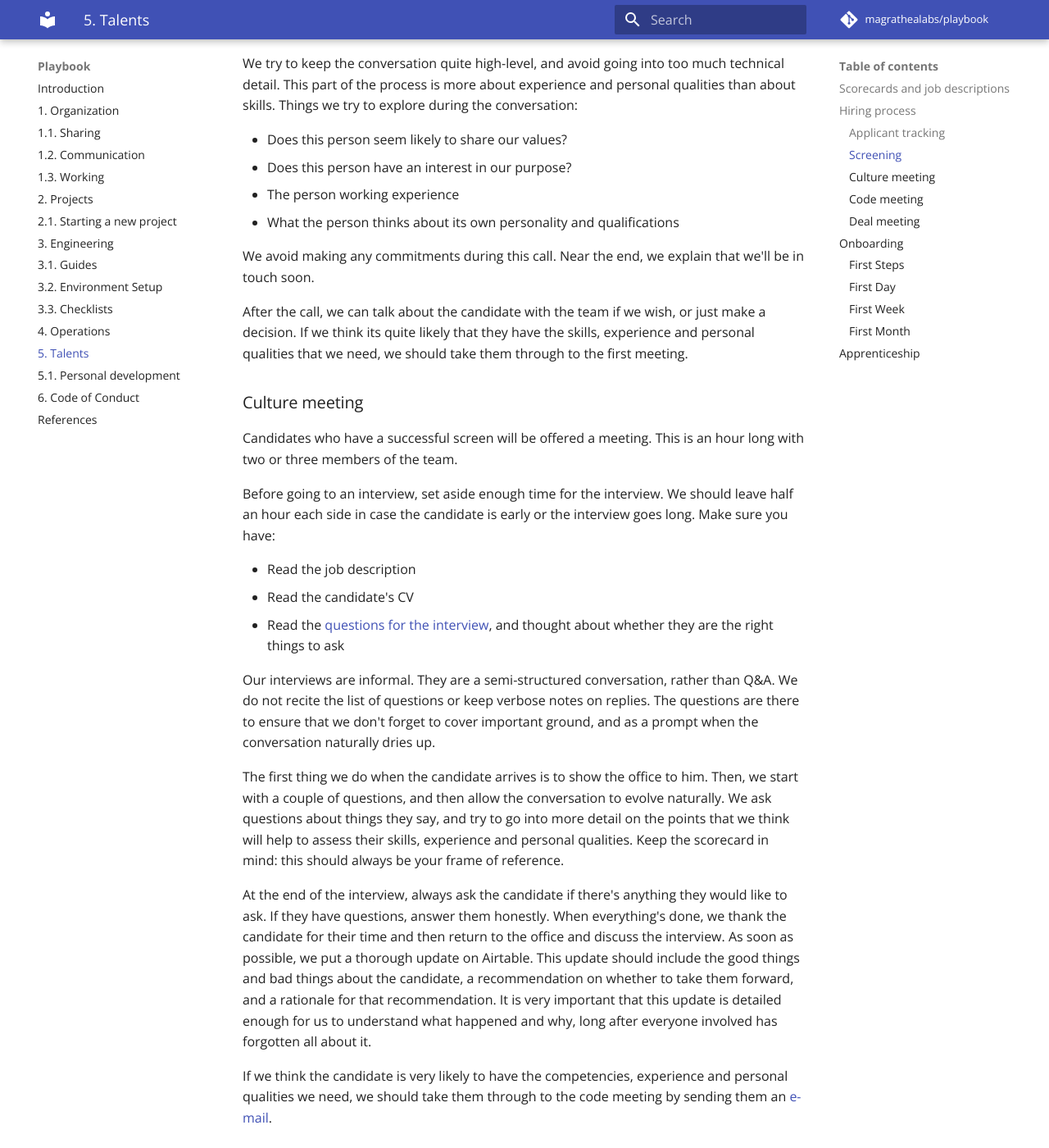
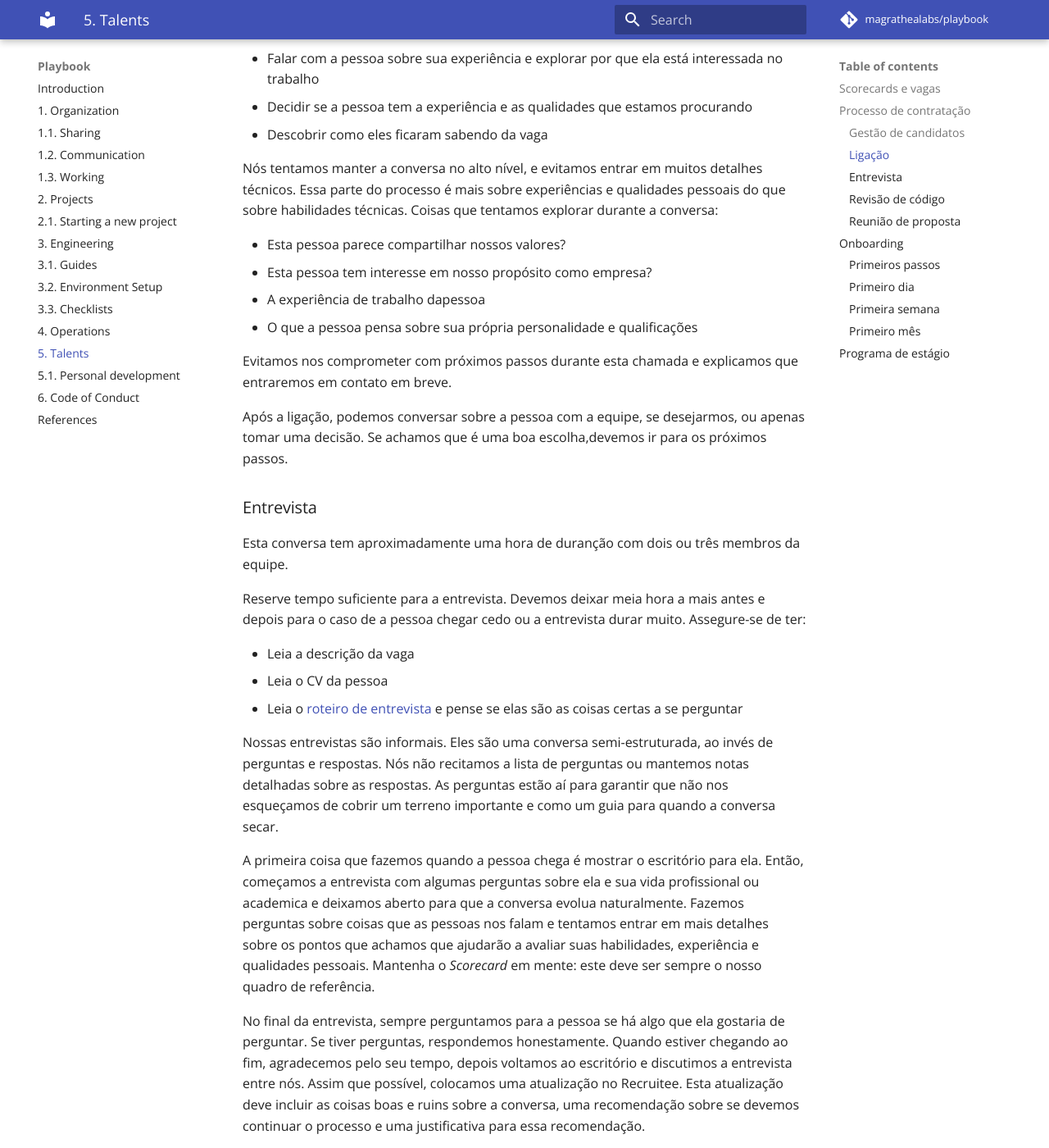
Before and after one commit to magrathealabs/playbook, an MkDocs documentation site: the page built from docs/5-talents.md, in a window 1280 px wide and 1400 px high, scrolled down 2316 px. Shown: the whole window at 82% size. Built offline with MkDocs 1.6.1 and Material for MkDocs 9.7.7, drawn with Linux system fonts in a browser that asks for light colours; comment, search, counter and statistics services are not loaded; some of the changed text lies outside the part shown.

Commit message:
Translate `5-talents.md` to pt-BR (#52)
* Translate 5-talents.md

* spell checking and applying suggestions of code review

```diff
--- a/docs/5-talents.md
+++ b/docs/5-talents.md
@@ -1,135 +1,133 @@
-# Talents
+# Pessoas
 
-We do not recruit people. We do not hire resources. We discover and help to develop talents. We're looking for people who are proud of their craft and wanting to evolve their careers.
+Nós não recrutamos pessoas, tampouco contratamos recursos. Nós descobrimos e ajudamos a desenvolver talentos. Estamos procurando por quem tenha orgulho de seu ofício e queiram evoluir em sua carreira.
 
-We're constantly looking for new people to join the team, but we're not in a hurry. Our hiring process take 3 to 4 weeks to complete.  We don't want to make a mistake by hiring the wrong person.
+Estamos constantemente à procura de novas pessoas para se juntar ao time, mas não estamos com pressa. Nosso processo de contratação leva de 4 a 6 semanas para ser concluído. Nós não queremos cometer um erro ao contratar a pessoa errada.
 
-The first way we find people is through our networks. We look for people we know. The second way is on Meetups and events, local or online professional communities. The third way we find people is by making sure we're regularly blogging about what we're doing, and being open about our culture, work and process.
+A primeira maneira de encontrar pessoas é através das nossas redes de contatos. Nós procuramos aqueles que conhecemos. A segunda maneira é em meetups e eventos, comunidades profissionais locais ou on-line. A terceira maneira é nos certificarmos de que estamos regularmente falando sobre o que estamos fazendo e sermos abertos sobre nossa cultura, trabalho e processo.
 
-We know what we will get when we hire our teammates in this way. We know they will take initiative because they voluntarily contributed to the community, to open source. We know their coding style. We know their personality and energy level from the local and online  professional communities.
+Sabemos o que obteremos quando contratarmos novas pessoas para a equipe dessa maneira. Sabemos que elas tomarão iniciativa porque contribuíram voluntariamente para a comunidade, para projetos *open-source* ou para seu próprio desenvolvimento pessoal. Nós sabemos o seu estilo de trabalho, conhecemos sua personalidade e sua energia pelo contato que tivemos com eles nas comunidades profissionais locais e on-line.
 
-## Scorecards and job descriptions
+## Scorecards e vagas
 
-Before we decide to advertise a new job, we write a [scorecard](https://hbr.org/2016/02/a-scorecard-for-making-better-hiring-decisions). This helps us make sure we all agree on what we need, and helps candidates to know if their skills are a good for the job. A Scorecard contains the position mission, the outcomes expected from the person, and the competencies needed for the job. The outcomes and competencies need to be things that we can have a go at understanding by asking questions and observing a candidate's behaviour.
+Antes de decidirmos anunciar uma nova vaga, escrevemos um *[Scorecard](https://hbr.org/2016/02/a-scorecard-for-making-better-hiring-decisions)*. Isso nos ajuda a garantir que todos concordem com o que precisamos e ajude as pessoas que se candidatam a saberem se suas habilidades são boas para o trabalho. Um *Scorecard* contém a missão de vaga, os resultados esperados da pessoa e as competências necessárias para o trabalho. Os resultados e competências precisam ser claros, e precisamos conseguir identificar eles fazendo perguntas e observando o comportamento de uma pessoa que se candidatou para a vaga durante as entrevistas.
 
-Throughout the rest of the process, we'll use this document to decide what questions to ask in the meetings.
+Durante o processo de recrutamento, usamos este documento para decidir quais perguntas fazer nas reuniões.
 
-Based on the scorecard, we write a job description that contains:
+Com base no *Scorecard*, escrevemos um anúncio de vaga que contém:
 
-* What we expect for the position
-* What career opportunities we're offering
-* The competencies we're looking for
-* How would be a typical day of work
-* The process that the applicant will follow
+* O que esperamos para a posição
+* Que oportunidades de carreira estamos oferecendo
+* As competências que estamos procurando
+* Como seria um dia típico de trabalho?
+* O processo que a pessoa seguirá
 
-It's important for the job descriptions to be declarative and as objective as possible.
+É importante que as descrições das vagas sejam declarativas e tão objetivas quanto possível.
 
-Almost everything we know about discovering and how to bring the best talents to the team we learned from the books [Who](https://www.goodreads.com/book/show/4989687-who), [Scaling Up](https://www.goodreads.com/book/show/22212880-scaling-up) and [Management 3.0](https://www.goodreads.com/book/show/10210821-management-3-0). Take a look at them.
+Quase tudo o que sabemos sobre como trazer os melhores talentos para o time aprendemos com os livros [Who](https://www.goodreads.com/book/show/4989687-who), [Scaling Up](https://www.goodreads.com/book/show/22212880-scaling-up) e [Management 3.0](https://www.goodreads.com/book/show/10210821-management-3-0). Dê uma olhada neles.
 
-## Hiring process
+## Processo de contratação
 
-If someone in the company knows and likes you, we will send you an e-mail. If you come to us, you should apply in our [careers web page](http://www.magrathealabs.com/careers/).
+Se alguém da empresa conhece e gosta de você, nós lhe enviaremos um e-mail. Se você vier até nós, você deve se inscrever em nossa [página de novas carreiras](http://careers.magrathealabs.com).
 
-Each candidate moves through a number of stages before being offered a job or declined: a screening interview via phone, a meeting to know the company, a meeting to discuss code with engineers and a meeting to close the deal.
+Cada pessoa passa por várias etapas antes de receber uma oferta de emprego ou recusar: uma entrevista por telefone, uma conversa para conhecer a empresa, uma conversa para conversar sobre código com o time e uma reunião de proposta.
 
-We feel strongly that it's important to be respectful of candidates time and interest in us, and that their attention is valuable. So we do our best to be responsive, human and open. It's particularly important to give unsuccessful candidates good, through feedback about why we haven't made them an offer.
+Sentimos que é importante sermos respeitosos com o tempo e interesse das pessoas que nos enviam currículo. Por isso, fazemos o nosso melhor para sermos responsivos, humanos e abertos. É particularmente importante para nós dar um retorno para aqueles que não foram bem no processo de contratação.
 
-This is the process we follow:
+Este é o processo que seguimos:
 
-1. Someone recommends you, or you apply to a position
-2. Someone at MLabs will send you an e-mail to schedule a call
-3. We call you to know you better and to introduce the company and what we're doing here
-4. If we like you, and you like us, we schedule a meeting in our office so our team can know you better
-5. If you have a cultural fit with us, in the next meeting we will talk about code
-6. If everything goes as expected, we schedule a meeting to discuss the terms
-7. You start working with us 🎉
+1. Alguém recomenda você, ou você se aplica a uma vaga
+2. Alguém na Magrathea enviará um e-mail para agendar uma ligação
+3. Nós ligamos para você para conhecer você melhor e apresentar a empresa e o que estamos fazendo aqui
+4. Se gostamos de você e você gostou de nós, faremos um projeto de código juntos ou você irá apresentar um projeto seu para nós
+5. Agendamos uma conversa em nosso escritório para que nossa equipe te conheça melhor
+6. Se tudo correr como esperado, agendamos uma reunião para discutir os termos de contrato
+7. Você começa a trabalhar conosco 🎉
 
-### Applicant tracking
+### Gestão de candidatos
 
-We track each candidate's progress through the process on the [ATS workspace on Airtable](https://airtable.com/tblDPnrrwTu2qHsQR/viwBgGEWMFGPCeyoT). We manually add candidates or they are created automatically by the forms we use in our [careers web page](http://www.magrathealabs.com/careers/).
+Gerenciamos a contratação de cada candidato através do [Recruitee](https://recruitee.com). Adicionamos os candidatos manualmente ou eles mesmos se candidatam através dos formulários disponibilizados em nossa [página de novas carreiras](http://careers.magrathealabs.com).
 
-### Screening
+### Ligação
 
-The purpose of the screening is to:
+O objetivo da ligação é:
 
-* Introduce ourselves and explain a little more about the job and life at MLabs
-* Talk to the candidate about their experience and explore why they are interested in the job
-* Decide whether you think they are quite likely to have the experience and personal qualities that we're looking for
-*  Know how they heard about the job
+* Nos apresentar e explicar um pouco sobre o trabalho e a vida na Magrathea
+* Falar com a pessoa sobre sua experiência e explorar por que ela está interessada no trabalho
+* Decidir se a pessoa tem a experiência e as qualidades que estamos procurando
+* Descobrir como eles ficaram sabendo da vaga
 
-We try to keep the conversation quite high-level, and avoid going into too much technical detail. This part of the process is more about experience and personal qualities than about skills. Things we try to explore during the conversation:
+Nós tentamos manter a conversa no alto nível, e evitamos entrar em muitos detalhes técnicos. Essa parte do processo é mais sobre experiências e qualidades pessoais do que sobre habilidades técnicas. Coisas que tentamos explorar durante a conversa:
 
-* Does this person seem likely to share our values?
-* Does this person have an interest in our purpose?
-* The person working experience
-* What the person thinks about its own personality and qualifications
+* Esta pessoa parece compartilhar nossos valores?
+* Esta pessoa tem interesse em nosso propósito como empresa?
+* A experiência de trabalho dapessoa
+* O que a pessoa pensa sobre sua própria personalidade e qualificações
 
-We avoid making any commitments during this call. Near the end, we explain that we'll be in touch soon.
+Evitamos nos comprometer com próximos passos durante esta chamada e explicamos que entraremos em contato em breve.
 
-After the call, we can talk about the candidate with the team if we wish, or just make a decision. If we think its quite likely that they have the skills, experience and personal qualities that we need, we should take them through to the first meeting.
+Após a ligação, podemos conversar sobre a pessoa com a equipe, se desejarmos, ou apenas tomar uma decisão. Se achamos que é uma boa escolha,devemos ir para os próximos passos.
 
-### Culture meeting
+### Entrevista
 
-Candidates who have a successful screen will be offered a meeting. This is an hour long with two or three members of the team.
+Esta conversa tem aproximadamente uma hora de duranção com dois ou três membros da equipe.
 
-Before going to an interview, set aside enough time for the interview. We should leave half an hour each side in case the candidate is early or the interview goes long. Make sure you have:
+Reserve tempo suficiente para a entrevista. Devemos deixar meia hora a mais antes e depois para o caso de a pessoa chegar cedo ou a entrevista durar muito. Assegure-se de ter:
 
-* Read the job description
-* Read the candidate's CV
-* Read the [questions for the interview](https://docs.google.com/document/d/122snZj5ya9aEmMAenR_8nDszMRFvJM-1ih0rQ4L6gHY/edit), and thought about whether they are the right things to ask
+* Leia a descrição da vaga
+* Leia o CV da pessoa
+* Leia o [roteiro de entrevista](https://docs.google.com/document/d/122snZj5ya9aEmMAenR_8nDszMRFvJM-1ih0rQ4L6gHY/edit) e pense se elas são as coisas certas a se perguntar
 
-Our interviews are informal. They are a semi-structured conversation, rather than Q&A. We do not recite the list of questions or keep verbose notes on replies. The questions are there to ensure that we don't forget to cover important ground, and as a prompt when the conversation naturally dries up.
+Nossas entrevistas são informais. Eles são uma conversa semi-estruturada, ao invés de perguntas e respostas. Nós não recitamos a lista de perguntas ou mantemos notas detalhadas sobre as respostas. As perguntas estão aí para garantir que não nos esqueçamos de cobrir um terreno importante e como um guia para quando a conversa secar.
 
-The first thing we do when the candidate arrives is to show the office to him. Then, we start with a couple of questions, and then allow the conversation to evolve naturally. We ask questions about things they say, and try to go into more detail on the points that we think will help to assess their skills, experience and personal qualities. Keep the scorecard in mind: this should always be your frame of reference.
+A primeira coisa que fazemos quando a pessoa chega é mostrar o escritório para ela. Então, começamos a entrevista com algumas perguntas sobre ela e sua vida profissional ou academica e deixamos aberto para que a conversa evolua naturalmente. Fazemos perguntas sobre coisas que as pessoas nos falam e tentamos entrar em mais detalhes sobre os pontos que achamos que ajudarão a avaliar suas habilidades, experiência e qualidades pessoais. Mantenha o *Scorecard* em mente: este deve ser sempre o nosso quadro de referência.
 
-At the end of the interview, always ask the candidate if there's anything they would like to ask. If they have questions, answer them honestly. When everything's done, we thank the candidate for their time and then return to the office and discuss the interview. As soon as possible, we put a thorough update on Airtable. This update should include the good things and bad things about the candidate, a recommendation on whether to take them forward, and a rationale for that recommendation. It is very important that this update is detailed enough for us to understand what happened and why, long after everyone involved has forgotten all about it.
+No final da entrevista, sempre perguntamos para a pessoa se há algo que ela gostaria de perguntar. Se tiver perguntas, respondemos honestamente. Quando estiver chegando ao fim, agradecemos pelo seu tempo, depois voltamos ao escritório e discutimos a entrevista entre nós. Assim que possível, colocamos uma atualização no Recruitee. Esta atualização deve incluir as coisas boas e ruins sobre a conversa, uma recomendação sobre se devemos continuar o processo e uma justificativa para essa recomendação.
 
-If we think the candidate is very likely to have the competencies, experience and personal qualities we need, we should take them through to the code meeting by sending them an [e-mail](https://docs.google.com/document/d/122snZj5ya9aEmMAenR_8nDszMRFvJM-1ih0rQ4L6gHY/edit).
+Se achamos que a pessoa tenha as competências, a experiência e as qualidades pessoais de que precisamos, devemos conduzi-la para a conversa sobre código enviando um [e-mail de convite](https://docs.google.com/document/d/122snZj5ya9aEmMAenR_8nDszMRFvJM-1ih0rQ4L6gHY/edit).
 
-### Code meeting
+### Revisão de código
 
-The code meeting is exactly the same as the first interview, but with different members of the team and [different questions](https://docs.google.com/document/d/122snZj5ya9aEmMAenR_8nDszMRFvJM-1ih0rQ4L6gHY/edit). In this meeting we talk about code and technical aspects.
+Nesta reunião, falamos sobre código e aspectos técnicos.
 
-### Deal meeting
+!!! Atenção
+    Esta seção está sem conteúdo
 
-This is the last meeting. Sometimes, when we already know the person, it will happen with the code meeting.
+### Reunião de proposta
 
-This is the time we discuss salary expectations, compensations and make an offer to the candidate. After this, the process ends with the candidate accepting or rejecting our offer.
+Esta é a nossa última reunião. Às vezes, quando já conhecemos a pessoa, este passo acontece junto com a conversa anterior.
+
+Este é o momento em que discutimos expectativas salariais, compensações e fazemos uma oferta para a pessoa. Depois disso, o processo termina com ela aceitando ou rejeitando nossa oferta.
 
 ## Onboarding
 
-!!! attention
-    This section is missing content.
+!!! Atenção
+    Esta seção está sem conteúdo
 
-### First Steps
+### Primeiros passos
 
-This is a guide for you first days of work at MLabs. we're excited to have you here!
+!!! Atenção
+    Esta seção está sem conteúdo
 
-We recommend you looking through this guide now and referring back to it later. Think of this as your Hitchhiker's Guide during your apprenticeship. Don't Panic!
+### Primeiro dia
 
-This guide is available at [https://github.com/magrathealabs/playbook]. Feel free to file a pull request to improve any aspect of it, no matter how tiny.
+!!! Atenção
+    Esta seção está sem conteúdo
 
-### First Day
+### Primeira semana
 
-!!! attention
-    This section is missing content. Link documentation. Link Fliperama Guide.
+!!! Atenção
+    Esta seção está sem conteúdo
 
-In the first day your mission is to setup your desk, machine, present yourself to your colleagues and know how our space works.
+### Primeiro mês
 
-### First Week
+!!! Atenção
+    Esta seção está sem conteúdo
 
-!!! attention
-    This section is missing content. Setup your dev environment, read documentations of the tools you don't know already and start working in some minor stuff in the projects.
+## Programa de estágio
 
-### First Month
+Em nosso programa de estágio, os aprendizes têm a oportunidade de aprender sobre novas tecnologias e testar suas habilidades trabalhando em projetos reais.
 
-!!! attention
-    This section is missing content.
+Os aprendizes não precisam ser proficientes em uma área específica. Somos entusiasmados em conhecer pessoas com a atitude e as habilidades certas. Procuramos indivíduos inteligentes e motivados que gostem de trabalhar em equipe e aprender coisas novas.
 
-## Apprenticeship
-
-In our apprenticeship program, apprentices have the opportunity to learn state-of-the-art technologies and put their skills to the test by working on real projects during a trial period.
-
-The apprentices don't need to be proficient in a specific area. We're eager to meet people with the right attitude and skills. We look for smart and well motivated people that like to work in teams and to learn new things.
-
-Once the apprentices finishes the apprenticeship program, they have the chance to become part of the MLabs.
+Uma vez que os aprendizes concluam o programa de estágio, eles têm a chance de se tornar parte do time da Magrathea.
```
Also changed, not shown: docs/x-references.md (+3 -0 lines).
